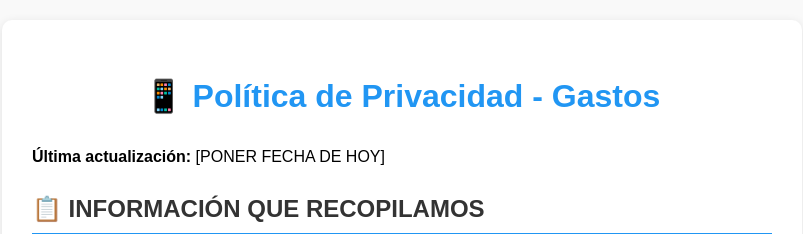
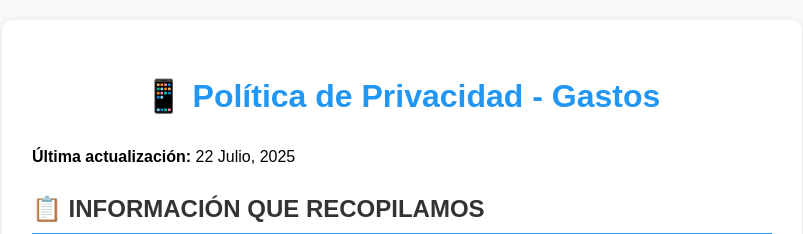
Before and after one commit to nelsongc/gastos-privacy-policy, a plain HTML site: page index.html in a window 1280 px wide. Shown: the top 234 px of the page, without its empty margins (238-1041 px from the left). Drawn offline with Linux system fonts and the light colour scheme.

Commit message:
Update index.html

```diff
--- a/index.html
+++ b/index.html
@@ -39,7 +39,7 @@
   <body>
       <div class="container">
           <h1>📱 Política de Privacidad - Gastos</h1>
-          <p><strong>Última actualización:</strong> [PONER FECHA DE HOY]</p>
+          <p><strong>Última actualización:</strong> 22 Julio, 2025</p>
 
           <h2>📋 INFORMACIÓN QUE RECOPILAMOS</h2>
           <p><strong>Información Personal:</strong></p>
```
